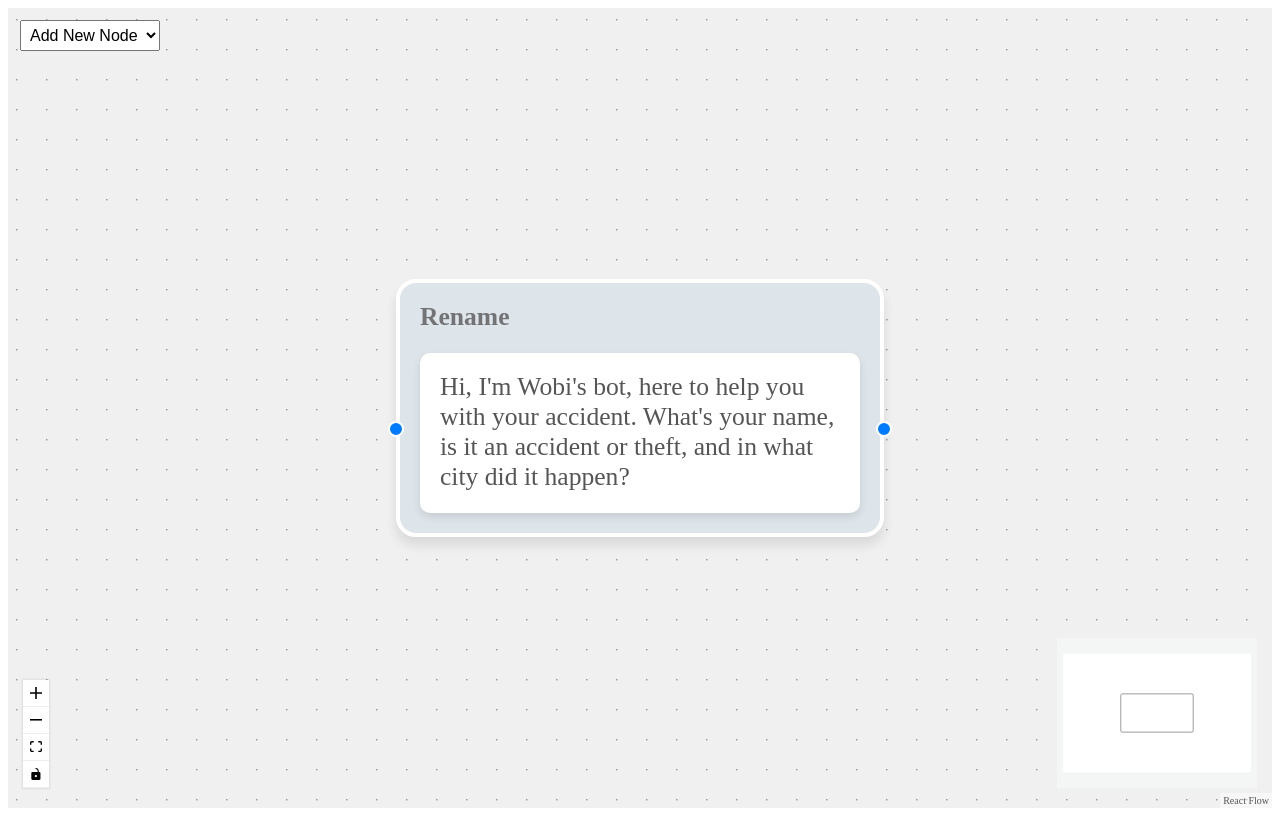
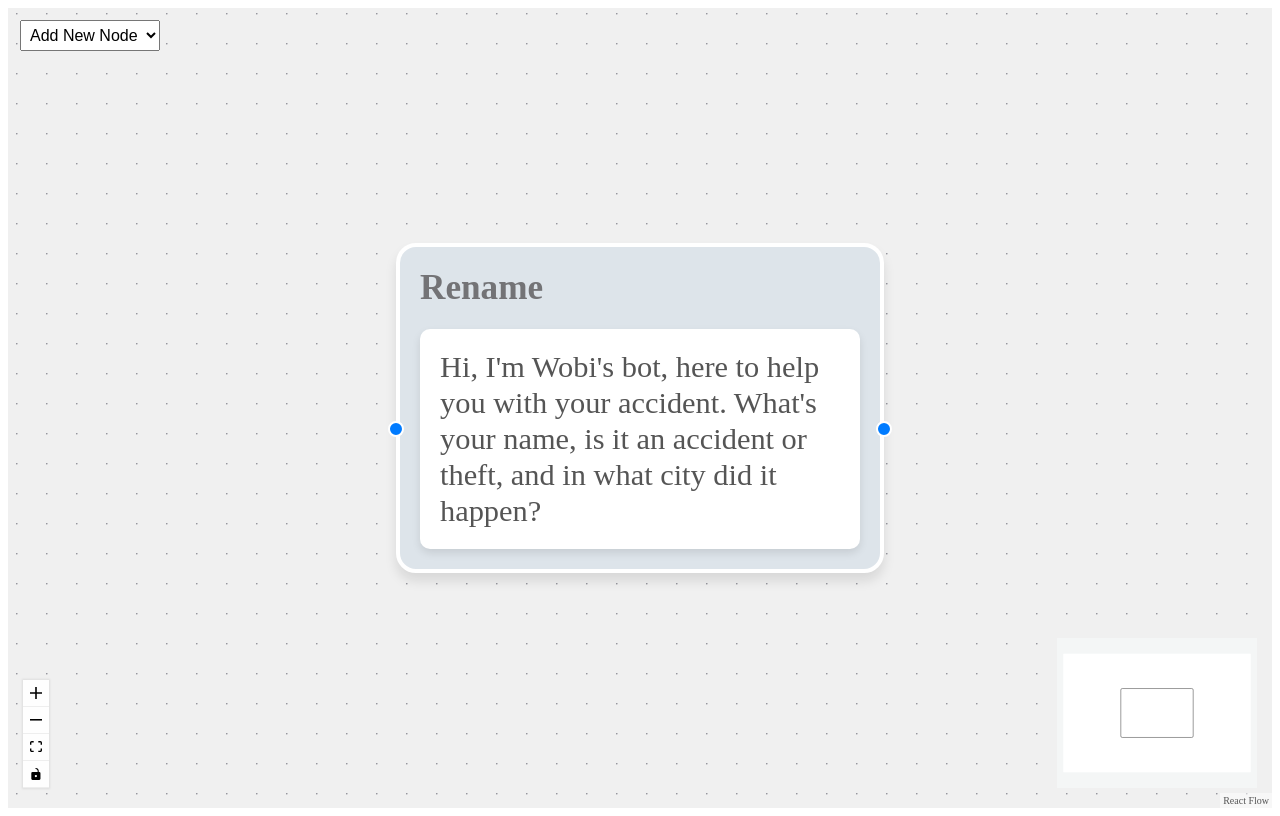
Before and after one commit to nangerno/BotBuilder, a React (Vite) app: page / in a window 1280 px wide. Built offline with nearby package versions, Linux system fonts and the light colour scheme.

Commit message:
updated funcitonalities of message component

```diff
--- a/src/Message.jsx
+++ b/src/Message.jsx
@@ -13,6 +13,26 @@ import { FaBold, FaItalic, FaUnderline, FaStrikethrough, FaLink, FaPlay, FaClock
 import "react-flow-renderer/dist/style.css";
 import "react-flow-renderer/dist/theme-default.css";
 const CustomNode = ({ data, onClick }) => {
+  const [isEditing, setIsEditing] = useState(false);
+  const [editedLabel, setEditedLabel] = useState(data.label);
+
+  const handleLabelClick = (e) => {
+    e.stopPropagation();
+    setIsEditing(true);
+  };
+
+  const handleLabelChange = (e) => {
+    setEditedLabel(e.target.value);
+  };
+
+  const handleKeyDown = (e) => {
+    if (e.key === 'Enter') {
+      setIsEditing(false);
+      // Here you would typically update the node data in your graph
+      // For example: updateNodeData(data.id, { label: editedLabel });
+    }
+  };
+
   return (
     <div
       style={{
@@ -29,7 +49,31 @@ const CustomNode = ({ data, onClick }) => {
       }}
       onClick={onClick}
     >
-      <strong style={{ fontSize: "0.8rem", color: "#737376" }}>{data.label}</strong>
+      {isEditing ? (
+        <input
+          type="text"
+          value={editedLabel}
+          onChange={handleLabelChange}
+          onKeyDown={handleKeyDown}
+          onBlur={() => setIsEditing(false)}
+          autoFocus
+          style={{
+            fontSize: "1.1rem",
+            color: "#737376",
+            fontWeight: "bold",
+            border: "none",
+            background: "transparent",
+            width: "100%"
+          }}
+        />
+      ) : (
+        <strong
+          style={{ fontSize: "1.1rem", color: "#737376", cursor: "pointer" }}
+          onClick={handleLabelClick}
+        >
+          {editedLabel}
+        </strong>
+      )}
       <div
         style={{
           backgroundColor: "#ffffff",
@@ -39,9 +83,9 @@ const CustomNode = ({ data, onClick }) => {
           boxShadow: "0px 2px 4px rgba(0, 0, 0, 0.1)",
         }}
       >
-        <p style={{ margin: 0, fontSize: "0.8rem", color: "#555" }}>{data.message}</p>
+        <p style={{ margin: 0, fontSize: "0.95rem", color: "#555" }}>{data.message}</p>
       </div>
-      <Handle type="target" position="left" style={{ background: "#007bff", marginTop: "10px"}} />
+      <Handle type="target" position="left" style={{ background: "#007bff", marginTop: "10px" }} />
       <Handle type="source" position="right" style={{ background: "#007bff", marginTop: "10px" }} />
     </div>
   );
```
